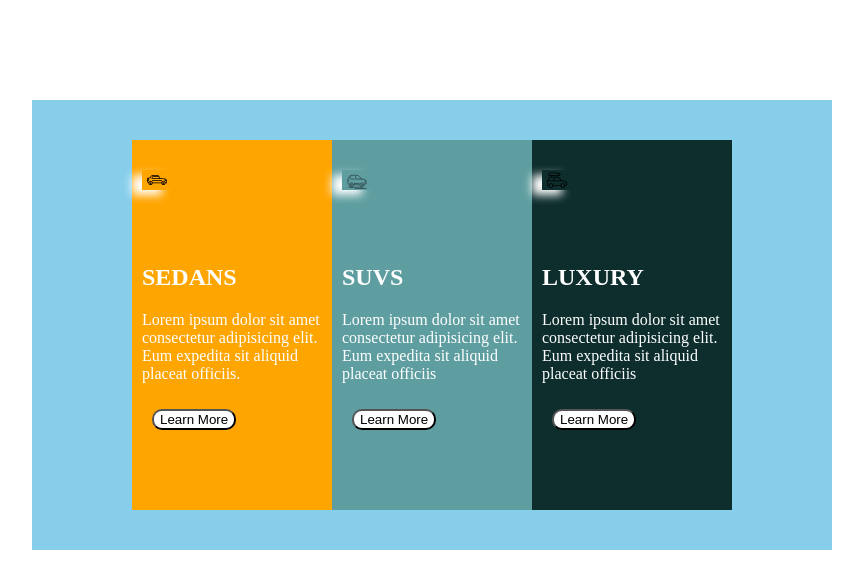
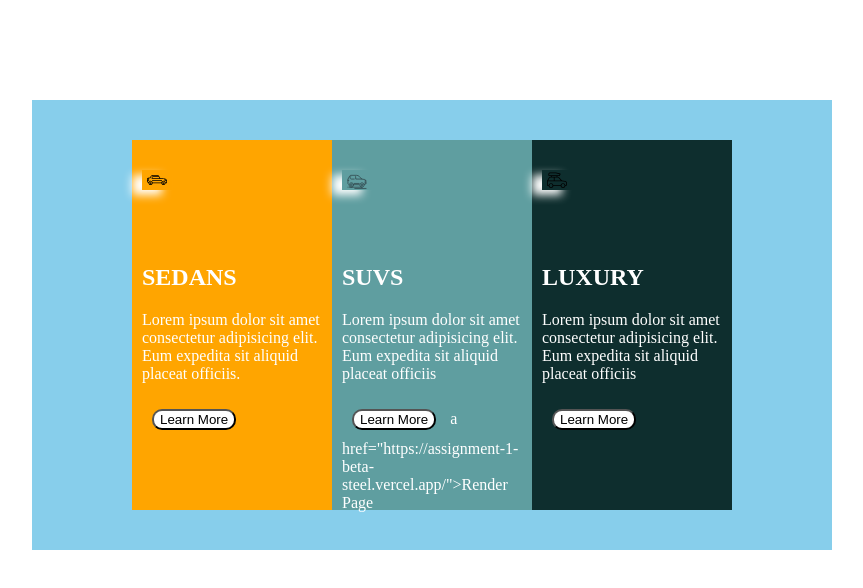
Before and after one commit to moralesse/techCaDev, a plain HTML site: page index.html in a window 1280 px wide. Shown: the whole page, without its empty margins (208-1071 px from the left). Drawn offline with Linux system fonts and the light colour scheme.

Commit message:
Update index.html

```diff
--- a/index.html
+++ b/index.html
@@ -20,6 +20,7 @@
                 <h2>SUVS</h2>
                 <P>Lorem ipsum dolor sit amet consectetur adipisicing elit. Eum expedita sit aliquid placeat officiis</P>
                 <button class="btn">Learn More</button>
+                a href="https://assignment-1-beta-steel.vercel.app/">Render Page</a>
             </div>
             <div class="luxury">
                 <img class="svg" src="/images/luxury.svg" alt="luxury car">
```
